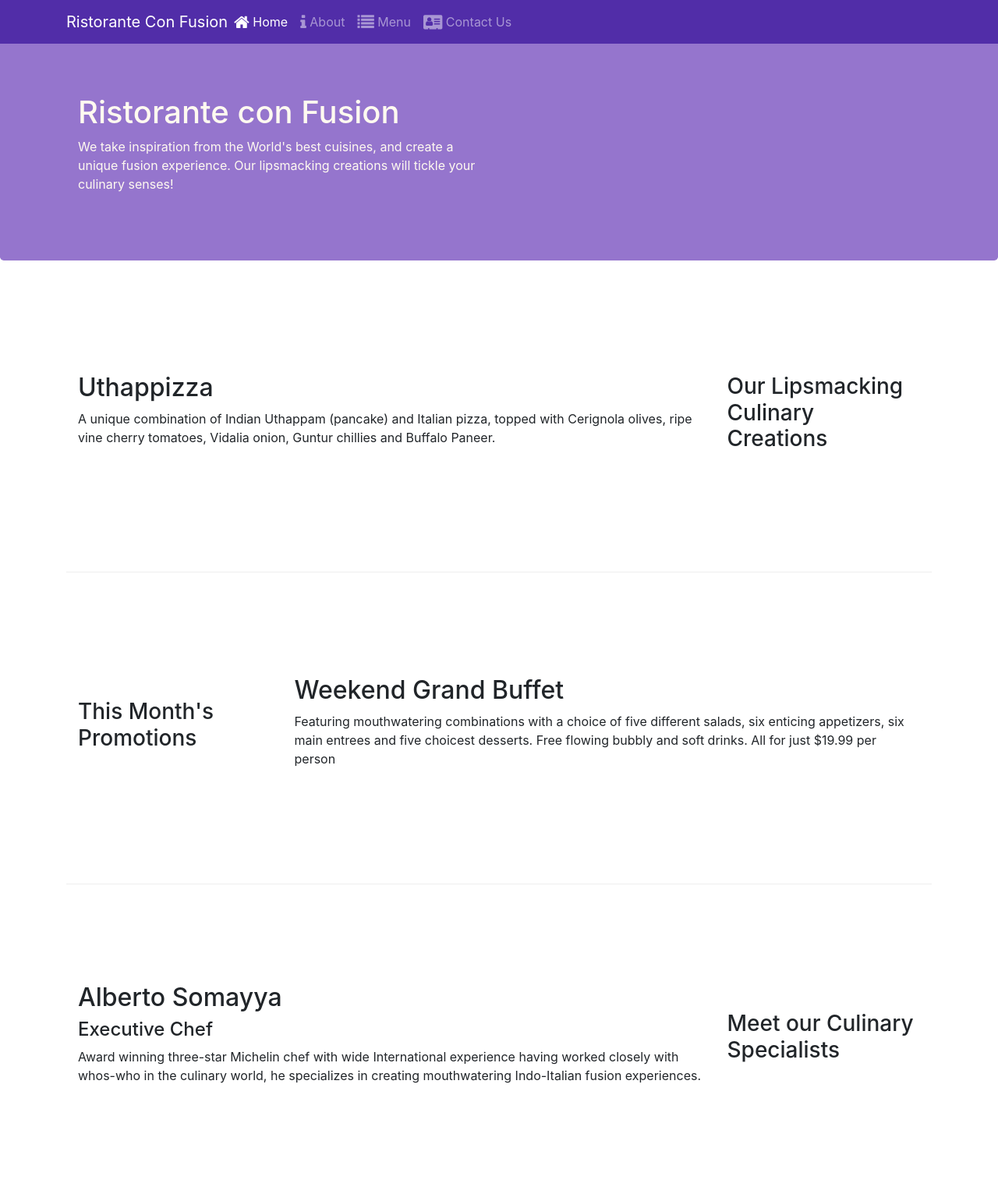
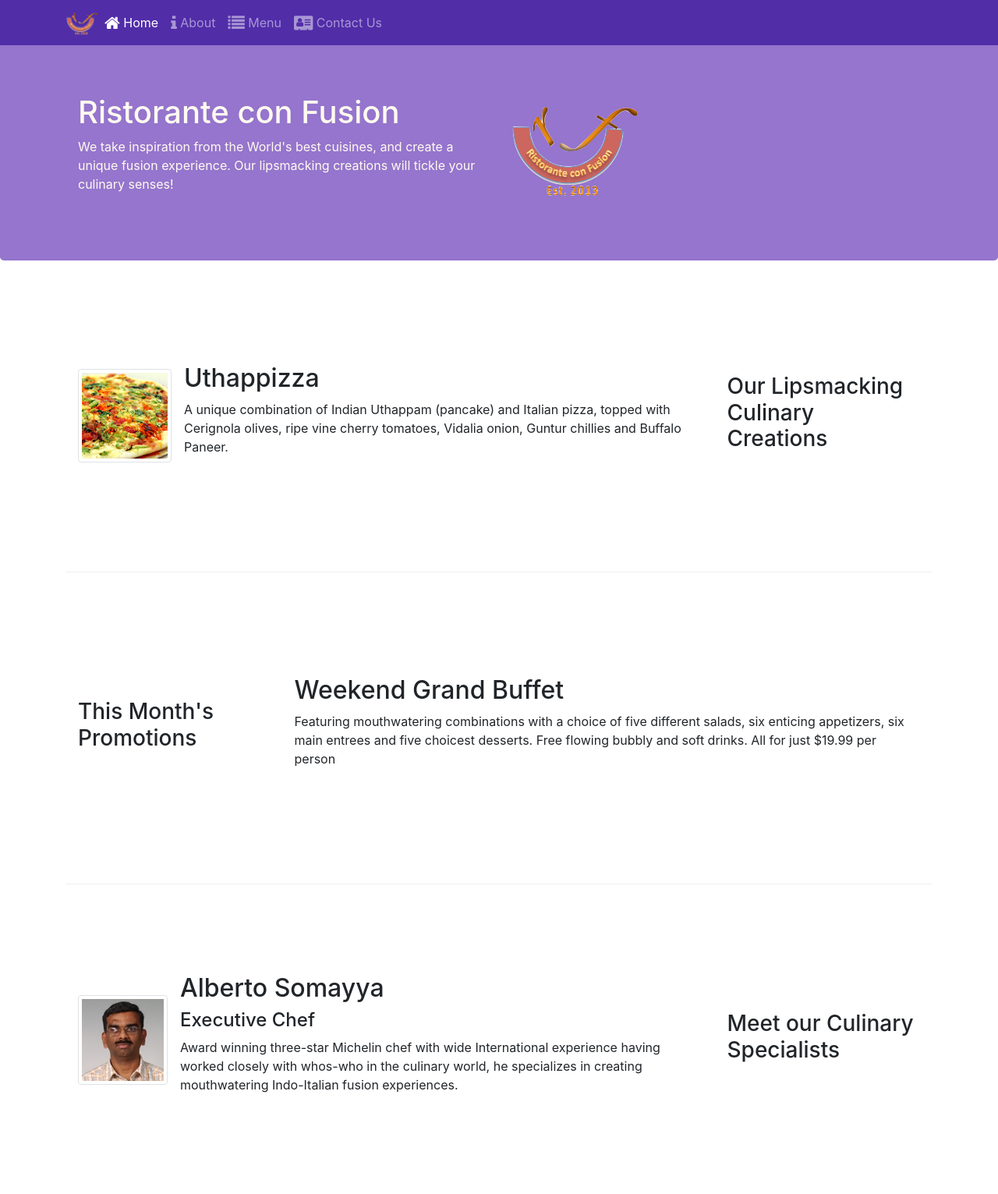
Before and after one commit to Kushagraw12/Restaurant-website-frontend, a website: page index.html in a window 1280 px wide. Shown: the top 1531 px of the page at 78% size. Drawn offline with nearby package versions, Linux system fonts and the light colour scheme.

Commit message:
Images added

```diff
--- a/index.html
+++ b/index.html
@@ -21,7 +21,7 @@
             <button class="navbar-toggler" type="button" data-toggle="collapse" data-target="#Navbar">
                 <span class="navbar-toggler-icon"></span>
             </button>
-            <a class="navbar-brand mr-auto" href="#">Ristorante Con Fusion</a>
+            <a class="navbar-brand mr-auto" href="#"><img src="/img/img/logo.png" height="30" width="41"></a>
             <div class="collapse navbar-collapse" id="Navbar">
             <ul class="navbar-nav mr-auto">
                 <li class="nav-item active"><a class="nav-link" href="#"><span class="fa fa-home fa-lg"></span> Home</a></li>
@@ -39,7 +39,8 @@
                     <h1>Ristorante con Fusion</h1>
                     <p>We take inspiration from the World's best cuisines, and create a unique fusion experience. Our lipsmacking creations will tickle your culinary senses!</p>
                 </div>
-                <div class="col-12 col-sm">
+                <div class="col-12 col-sm align-self-center">
+                    <img src="/img/img/logo.png" class="img-fluid">
                 </div>
             </div>
         </div>
@@ -51,8 +52,13 @@
                 <h3>Our Lipsmacking Culinary Creations</h3>
             </div>
             <div class="col col-sm order-sm-first col-md">
-                <h2>Uthappizza</h2>
-                <p class="d-none d-sm-block">A unique combination of Indian Uthappam (pancake) and Italian pizza, topped with Cerignola olives, ripe vine cherry tomatoes, Vidalia onion, Guntur chillies and Buffalo Paneer.</p>
+                <div class="media">
+                    <img class="d-flex mr-3 img-thumbnail align-self-center" src="/img/img/uthappizza.png" alt="Uthappizza">
+                    <div class="media-body">
+                        <h2 class="mt-0">Uthappizza</h2>
+                        <p class="d-none d-sm-block">A unique combination of Indian Uthappam (pancake) and Italian pizza, topped with Cerignola olives, ripe vine cherry tomatoes, Vidalia onion, Guntur chillies and Buffalo Paneer.</p>
+                    </div>
+                </div>
             </div>
         </div>
 
@@ -72,9 +78,14 @@
                 <h3>Meet our Culinary Specialists</h3>
             </div>
             <div class="col col-sm order-sm-first col-md">
-                <h2>Alberto Somayya</h2>
-                <h4>Executive Chef</h4>
-                <p class="d-none d-sm-block">Award winning three-star Michelin chef with wide International experience having worked closely with whos-who in the culinary world, he specializes in creating mouthwatering Indo-Italian fusion experiences. </p>
+                <div class="media">
+                    <img class="d-flex mr-3 img-thumbnail align-self-center" src="/img/img/alberto.png" alt="Alberto">
+                    <div class="media-body">
+                        <h2 class="mt-0">Alberto Somayya</h2>
+                        <h4>Executive Chef</h4>
+                        <p class="d-none d-sm-block">Award winning three-star Michelin chef with wide International experience having worked closely with whos-who in the culinary world, he specializes in creating mouthwatering Indo-Italian fusion experiences. </p>
+                    </div>
+                </div>
             </div>
         </div>
     </div>
```
Also changed, not shown: abouts.html/aboutus.html (+3 -3 lines), contactus.html/contactus.html (+3 -2 lines), img/img/alberto.png (added), img/img/buffet.png (added), img/img/logo.png (added), img/img/uthappizza.png (added), 2 other files.
